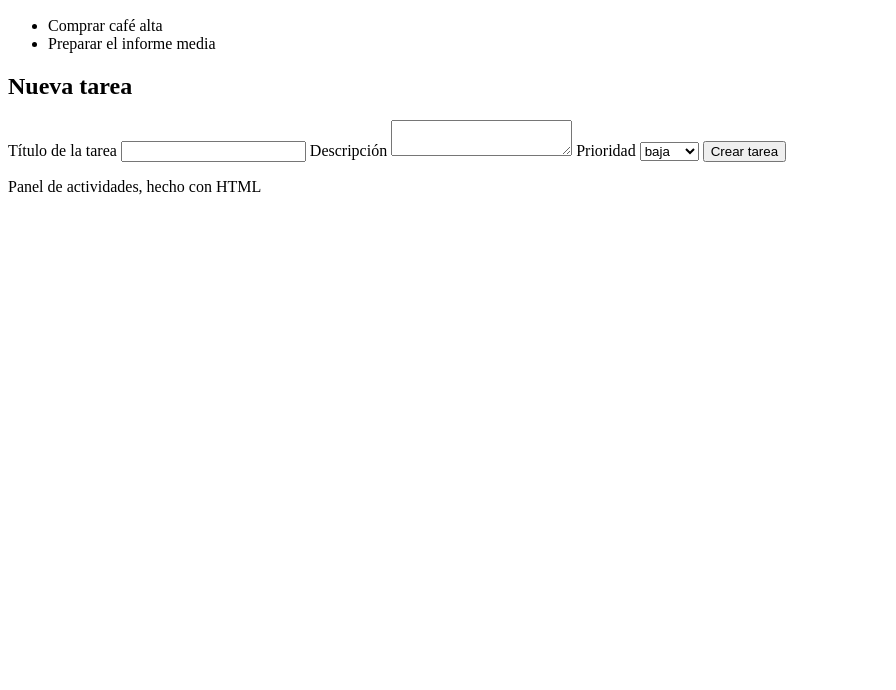
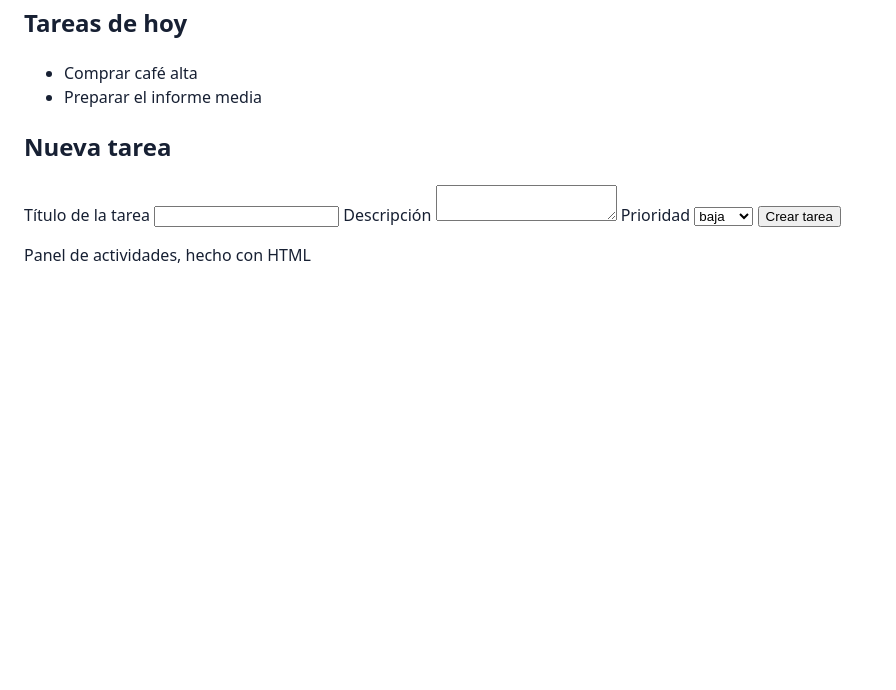
Before and after one commit to splashier1/Curso_js2026, a plain HTML site: page panel-actividades/index.html in a window 1280 px wide. Shown: the part 110-800 px from the top of the page, without its empty margins (0-896 px from the left). Drawn offline with Linux system fonts and the light colour scheme.

Commit message:
subiendo css

```diff
--- /dev/null
+++ b/panel-actividades/css/estilos.css
@@ -0,0 +1,17 @@
+* {
+  box-sizing: border-box;
+}
+
+:root {
+  --color-principal: #1d4ed8;
+  --color-texto: #172033;
+  --color-borde: #cbd5e1;
+}
+
+body {
+  font-family: system-ui, sans-serif;
+  color: var(--color-texto);
+  line-height: 1.5;
+  margin: 0;
+  padding: 1.5rem;
+}
--- a/panel-actividades/index.html
+++ b/panel-actividades/index.html
@@ -4,6 +4,7 @@
     <meta charset="UTF-8">
     <meta name="viewport" content="width=device-width, initial-scale=1.0">
     <title>Document</title>
+    <link rel="stylesheet" href="css/estilos.css">
 </head>
 <body>
     <header>
```
